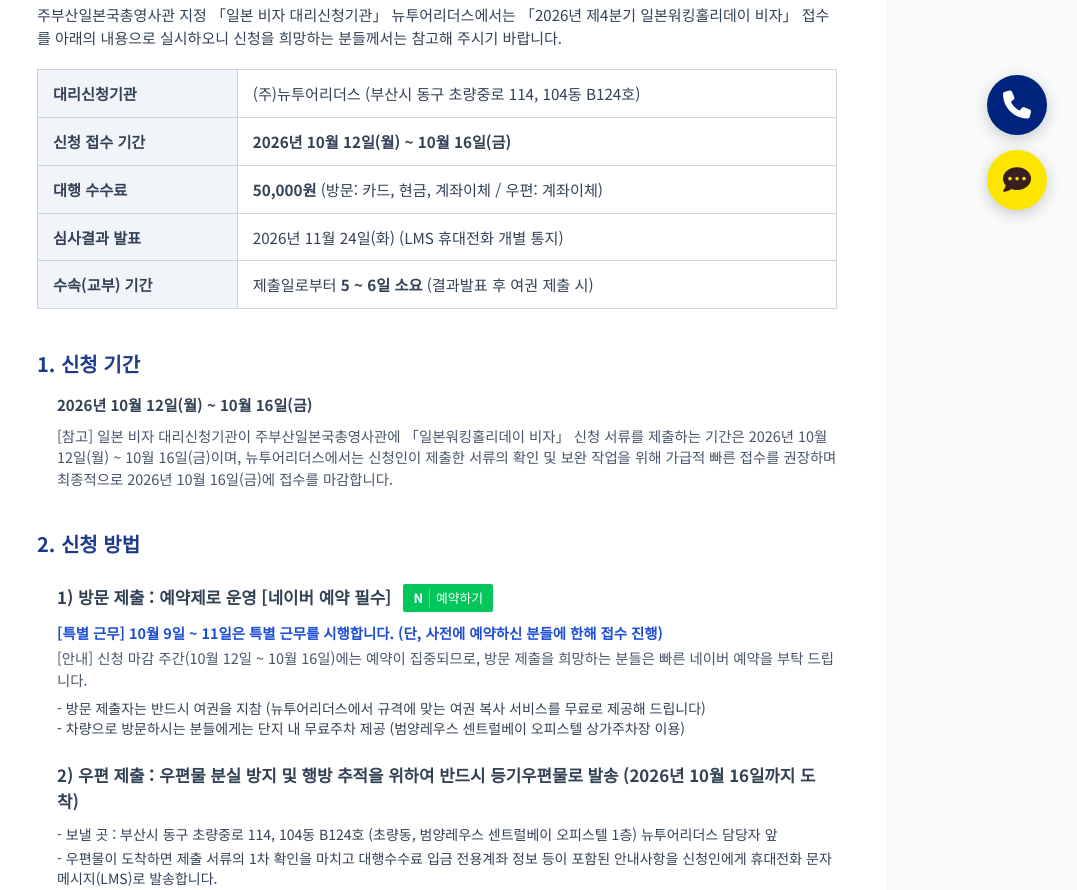
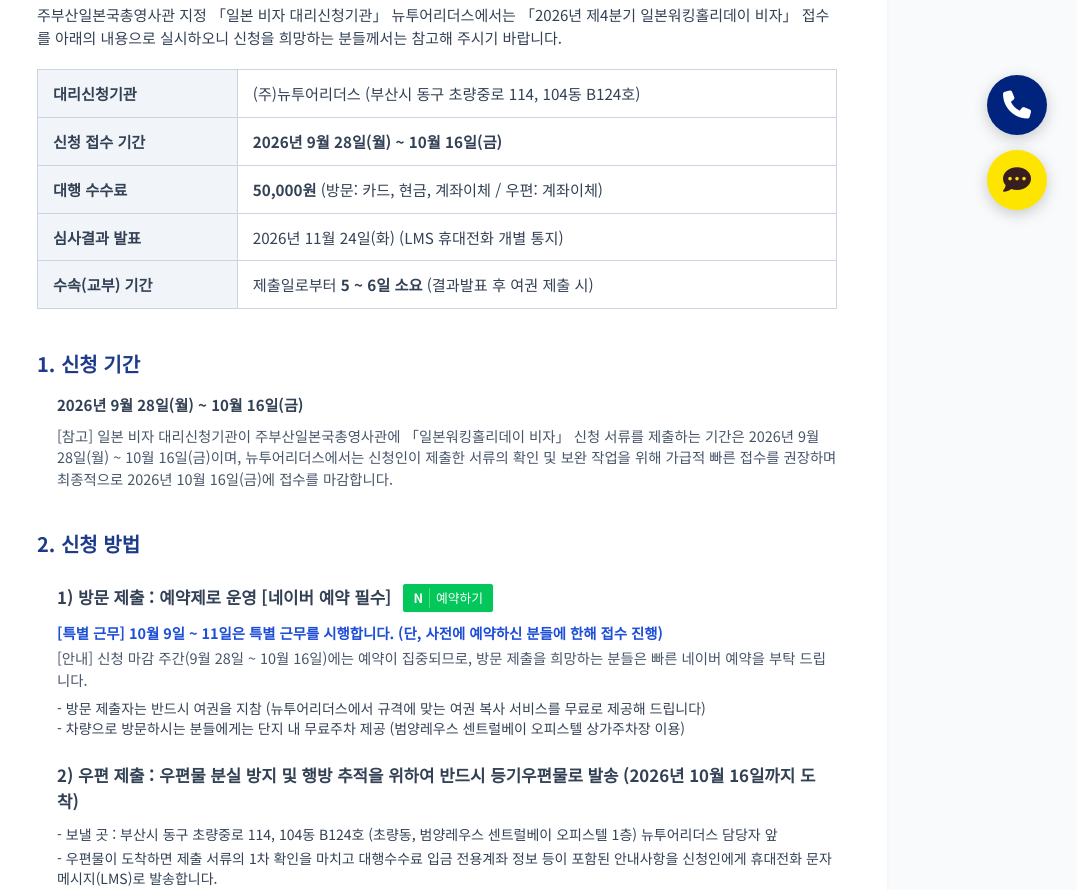
Before and after one commit to tillscut76-create/visacenter, a plain HTML site: page working-holiday.html in a window 1280 px wide. Shown: the part 560-1450 px from the top of the page, without its empty margins (203-1280 px from the left). Drawn offline with nearby package versions, Linux system fonts and the light colour scheme.

Commit message:
Update working holiday application period to 2026-09-28 ~ 10-16

```diff
--- a/working-holiday.html
+++ b/working-holiday.html
@@ -122,7 +122,7 @@
                 </tr>
                 <tr>
                     <th>신청 접수 기간</th>
-                    <td><strong>2026년 10월 12일(월) ~ 10월 16일(금)</strong></td>
+                    <td><strong>2026년 9월 28일(월) ~ 10월 16일(금)</strong></td>
                 </tr>
                 <tr>
                     <th>대행 수수료</th>
@@ -142,8 +142,8 @@
         <!-- 원문 내용 적용 -->
         <h2 class="section-title">1. 신청 기간</h2>
         <div class="content-box">
-            <p><strong>2026년 10월 12일(월) ~ 10월 16일(금)</strong></p>
-            <p class="notice-text mt-2">[참고] 일본 비자 대리신청기관이 주부산일본국총영사관에 「일본워킹홀리데이 비자」 신청 서류를 제출하는 기간은 2026년 10월 12일(월) ~ 10월 16일(금)이며, 뉴투어리더스에서는 신청인이 제출한 서류의 확인 및 보완 작업을 위해 가급적 빠른 접수를 권장하며 최종적으로 2026년 10월 16일(금)에 접수를 마감합니다.</p>
+            <p><strong>2026년 9월 28일(월) ~ 10월 16일(금)</strong></p>
+            <p class="notice-text mt-2">[참고] 일본 비자 대리신청기관이 주부산일본국총영사관에 「일본워킹홀리데이 비자」 신청 서류를 제출하는 기간은 2026년 9월 28일(월) ~ 10월 16일(금)이며, 뉴투어리더스에서는 신청인이 제출한 서류의 확인 및 보완 작업을 위해 가급적 빠른 접수를 권장하며 최종적으로 2026년 10월 16일(금)에 접수를 마감합니다.</p>
         </div>
 
         <h2 class="section-title">2. 신청 방법</h2>
@@ -155,7 +155,7 @@
                 </a>
             </h3>
             <p class="notice-text font-bold text-blue-700 mb-1">[특별 근무] 10월 9일 ~ 11일은 특별 근무를 시행합니다. (단, 사전에 예약하신 분들에 한해 접수 진행)</p>
-            <p class="notice-text">[안내] 신청 마감 주간(10월 12일 ~ 10월 16일)에는 예약이 집중되므로, 방문 제출을 희망하는 분들은 빠른 네이버 예약을 부탁 드립니다.</p>
+            <p class="notice-text">[안내] 신청 마감 주간(9월 28일 ~ 10월 16일)에는 예약이 집중되므로, 방문 제출을 희망하는 분들은 빠른 네이버 예약을 부탁 드립니다.</p>
             <p class="mt-2 text-sm">- 방문 제출자는 반드시 여권을 지참 (뉴투어리더스에서 규격에 맞는 여권 복사 서비스를 무료로 제공해 드립니다)</p>
             <p class="text-sm">- 차량으로 방문하시는 분들에게는 단지 내 무료주차 제공 (범양레우스 센트럴베이 오피스텔 상가주차장 이용)</p>
 
```
